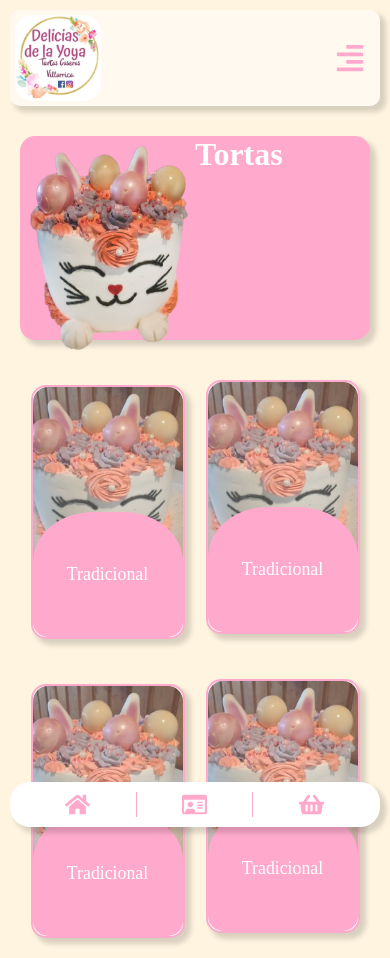
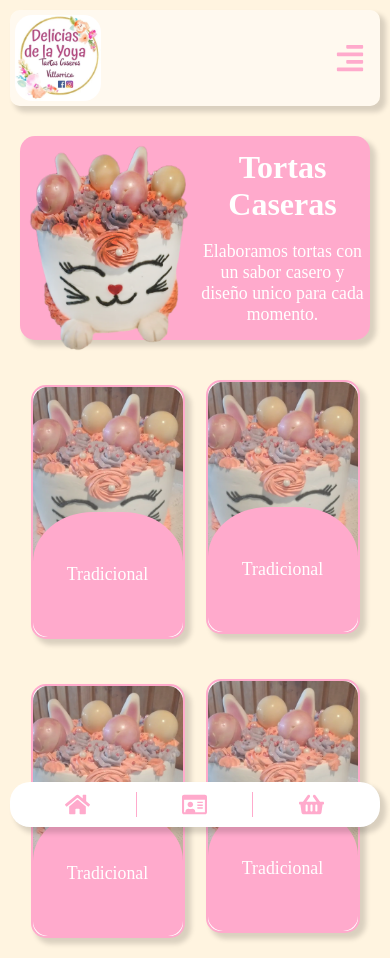
Before and after one commit to juanPabloEA/dy-web, a React (Create React App) app: page / in a window 390 px wide. Built offline with nearby package versions, Linux system fonts and the light colour scheme; a web font is replaced by a local one.

Commit message:
add text to home page

```diff
--- a/src/layout/home/Home.css
+++ b/src/layout/home/Home.css
@@ -18,10 +18,19 @@
   }
 
   .home-picture .card .title {
-    text-justify: distribute;
+    text-align: center;
     color: white;
     font-size: xx-large;
     font-weight: bold;
+    padding: 13px;
+  }
+
+  .home-picture .card .body {
+    text-align: center;
+    color: white;
+    font-weight: lighter;
+    text-justify: distribute;
+    padding: 5px;
   }
 
   .home-picture .card img {
--- a/src/layout/home/Home.jsx
+++ b/src/layout/home/Home.jsx
@@ -4,13 +4,6 @@ import { Link } from "react-router-dom"
 import Gallery from './../gallery/Gallery';
 import './Home.css';
 
-/**
- *
- * TODO:
- *  - editar imagen.
- *  - modificar la posicion de los botones.
- *
- */
 const Home = () => {
   return (
     <>
@@ -20,7 +13,8 @@ const Home = () => {
             <img src={homePicture}></img>
           </div>
           <div className="description animate__animated animate__fadeInDown">
-            <div className="title">Tortas</div>
+            <div className="title">Tortas Caseras</div>
+            <div className="body">Elaboramos tortas con un sabor casero y diseño unico para cada momento.</div>
           </div>
         </div>
       </div>
```
